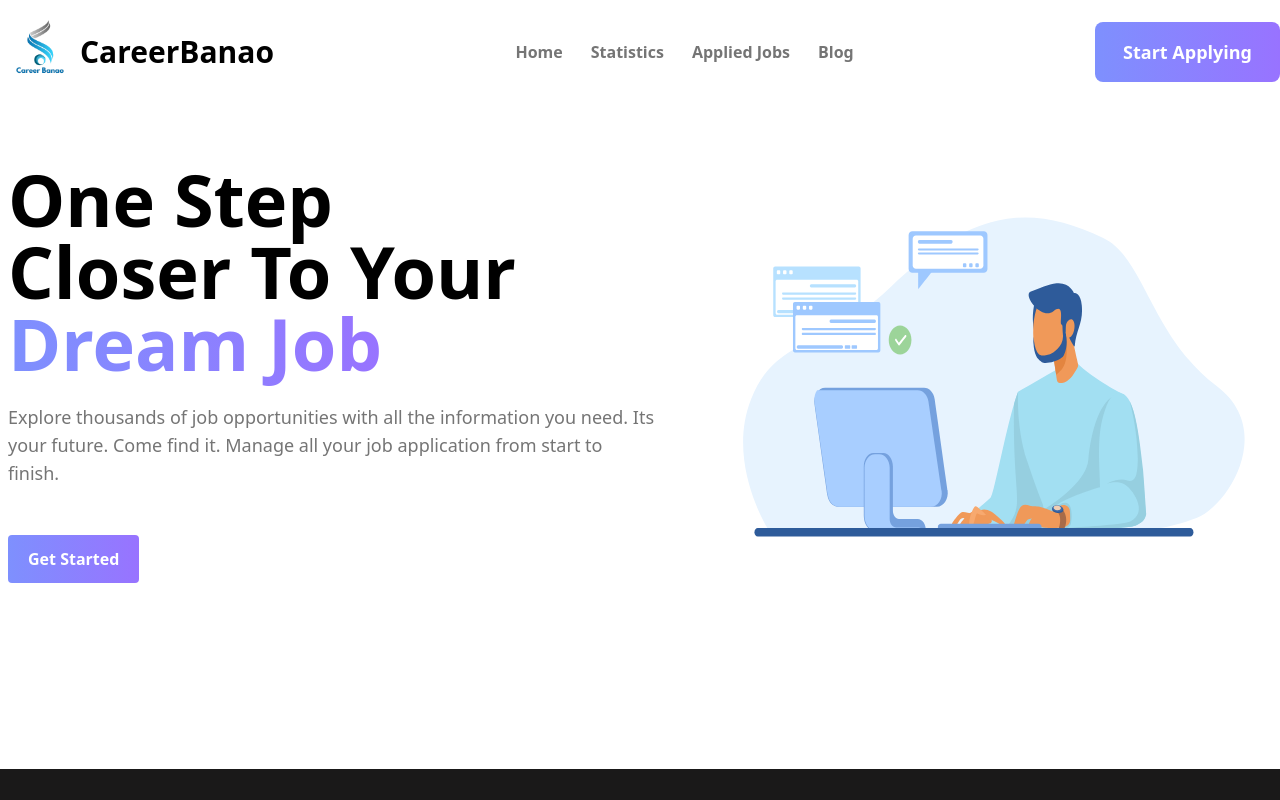
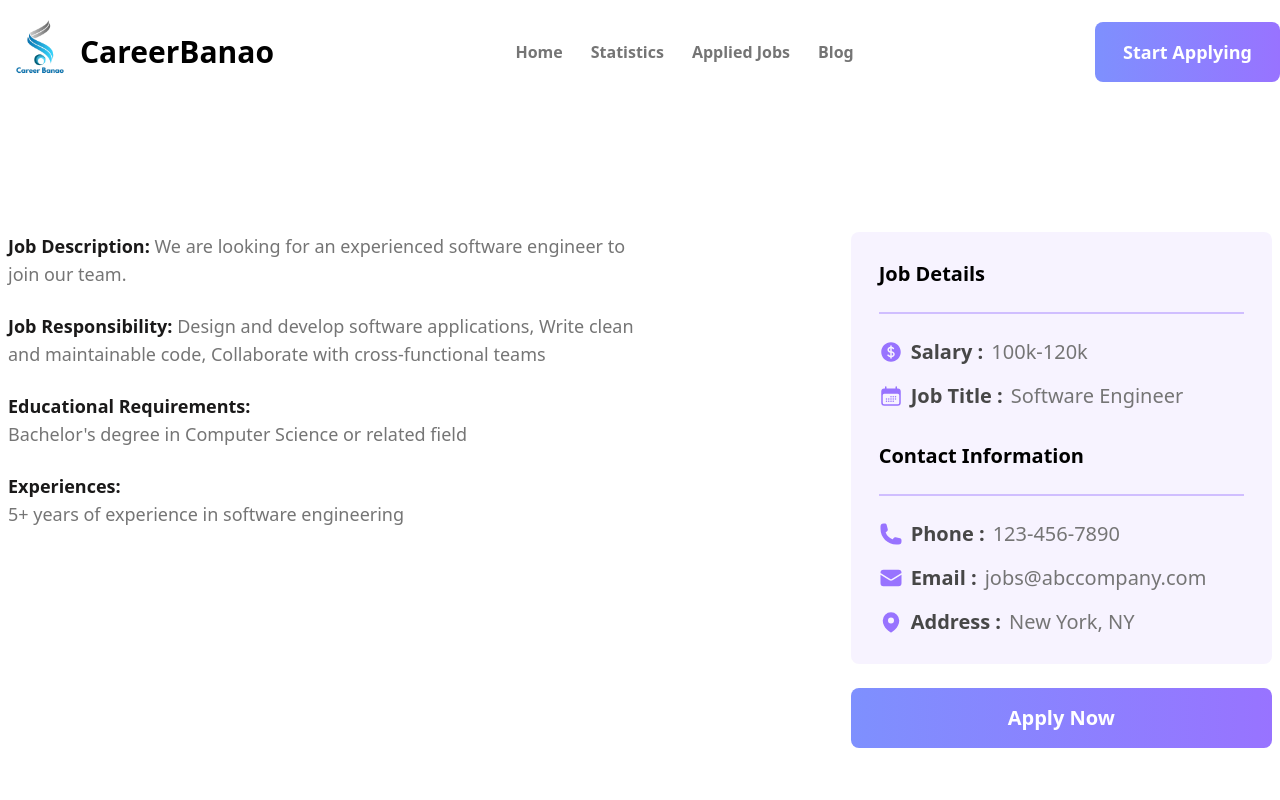
Before and after one commit to shanin18/career-hub, a React (Vite) app: page /details/1453 in a window 1280 px wide. Shown: the top 800 px of the page. Built offline with nearby package versions, Linux system fonts and the light colour scheme.

Commit message:
added details component with local storage integrations

```diff
--- a/package.json
+++ b/package.json
@@ -16,6 +16,7 @@
     "react": "^18.2.0",
     "react-dom": "^18.2.0",
     "react-router-dom": "^6.10.0",
+    "react-toastify": "^9.1.2",
     "recharts": "^2.5.0",
     "sort-by": "^1.2.0"
   },
--- a/src/App.jsx
+++ b/src/App.jsx
@@ -2,6 +2,8 @@ import { Outlet } from "react-router-dom";
 import "./App.css";
 import Header from "./components/Header";
 import Footer from "./components/Footer";
+import { ToastContainer, toast } from 'react-toastify';
+import 'react-toastify/dist/ReactToastify.css';
 
 function App() {
   return (
@@ -11,6 +13,7 @@ function App() {
         <Outlet></Outlet>
       </div>
       <Footer></Footer>
+      <ToastContainer />
     </div>
   );
 }
--- a/src/components/Details.jsx
+++ b/src/components/Details.jsx
@@ -1,24 +1,123 @@
-import { useEffect, useState } from 'react';
-import { useLoaderData, useParams } from 'react-router-dom';
+import { useEffect, useState } from "react";
+import { useLoaderData, useParams } from "react-router-dom";
+import {
+  CurrencyDollarIcon,
+  CalendarDaysIcon,
+  PhoneIcon,
+  EnvelopeIcon,
+  MapPinIcon,
+} from "@heroicons/react/24/solid";
+import { toast } from 'react-toastify';
+import 'react-toastify/dist/ReactToastify.css';
 
 const Details = () => {
-    const [details, setDetails] = useState({});
-    const id = useParams()
-    const data = useLoaderData();
+  const [details, setDetails] = useState({});
+  const {id} = useParams();
+  const data = useLoaderData();
 
-    useEffect(() =>{
-        if(data){
-            const items = data?.find( item => item.id == id.id)
-            setDetails(items)
-        }
+  const handleApplyNow = (id) =>{
+    let data = []
+    const storedData = localStorage.getItem("data");
+    let newData = []
+    if(storedData){
+      data = JSON.parse(storedData)
+    }
 
-    },[])
+    if(data){
+      if(!data.includes(id)){
+        newData = [...data, id]
+        localStorage.setItem("data", JSON.stringify(newData))
+      }
+      else{
+        toast("you've already applied for this job")
+      }
+    }
+    else{
+      localStorage.setItem("data", JSON.stringify(newData))
+    }
+  }
 
-    return (
-        <div>
+  useEffect(() => {
+    if (data) {
+      const items = data.find((item) => item.id == id);
+      setDetails(items);
+    }
+  }, []);
 
+  const {
+    description,
+    responsibility,
+    education,
+    experience,
+    salary,
+    title,
+    contact,
+    location,
+  } = details;
+
+  return (
+    <div className="md:flex justify-between mx-2">
+      <div className="md:w-3/6 flex flex-col gap-6">
+        <p className="text-[#757575] text-lg">
+          <span className="font-bold text-[#1A1919]">Job Description: </span>{" "}
+          {description}
+        </p>
+        <p className="text-[#757575] text-lg">
+          <span className="font-bold text-[#1A1919]">Job Responsibility: </span>{" "}
+          {responsibility}
+        </p>
+        <p className="text-[#757575] text-lg">
+          <span className="font-bold text-[#1A1919]">
+            Educational Requirements:
+          </span>{" "}
+          <br /> {education}
+        </p>
+        <p className="text-[#757575] text-lg">
+          <span className="font-bold text-[#1A1919]">Experiences:</span>
+          <br /> {experience}
+        </p>
+      </div>
+      <div className="md:w-3/6 lg:w-2/6 mt-8 md:mt-0">
+        <div className="bg-[#9873ff15] p-7 rounded-lg">
+          <h4 className="text-xl font-bold ">Job Details</h4>
+          <div className="border border-[#d0beff] my-6"></div>
+          <p className="text-xl text-[#757575] flex items-center gap-2">
+            <CurrencyDollarIcon className="w-6 h-6 text-[#9873FF]"></CurrencyDollarIcon>
+            <span className="font-bold text-[#474747]">Salary : </span>
+            {salary}
+          </p>
+          <p className="text-xl text-[#757575] flex items-center gap-2 mt-4">
+            <CalendarDaysIcon className="w-6 h-6 text-[#9873FF]"></CalendarDaysIcon>
+            <span className="font-bold text-[#474747]">Job Title : </span>
+            {title}
+          </p>
+
+          <div className="mt-8">
+            <h4 className="text-xl font-bold ">Contact Information</h4>
+            <div className="border border-[#d0beff] my-6"></div>
+            <p className="text-xl text-[#757575] flex items-center gap-2">
+              <PhoneIcon className="w-6 h-6 text-[#9873FF]"></PhoneIcon>
+              <span className="font-bold text-[#474747]">Phone : </span>
+              {contact?.phone}
+            </p>
+            <p className="text-xl text-[#757575] flex items-center gap-2 mt-4">
+              <EnvelopeIcon className="w-6 h-6 text-[#9873FF]"></EnvelopeIcon>
+              <span className="font-bold text-[#474747]">Email : </span>
+              {contact?.email}
+            </p>
+            <p className="text-xl text-[#757575] flex items-center gap-2 mt-4">
+              <MapPinIcon className="w-6 h-6 text-[#9873FF]"></MapPinIcon>
+              <span className="font-bold text-[#474747]">Address : </span>
+              {location}
+            </p>
+          </div>
         </div>
-    );
+        <button onClick={()=> handleApplyNow(id)} className="bg-gradient-to-r from-[#7E90FE] to-[#9873FF] font-semibold text-white py-4 text-xl w-full rounded-lg mt-6">
+          Apply Now
+        </button>
+      </div>
+    </div>
+  );
 };
 
 export default Details;
--- a/src/components/ErrorComponent.jsx
+++ b/src/components/ErrorComponent.jsx
@@ -8,7 +8,7 @@ const ErrorComponent = () => {
       <div>
         <h1 className="font-extrabold animation-text text-9xl">Oops!</h1>
         <p className="text-2xl text-center font-bold my-3">
-          {status} - {error.message}
+          {status} - {error?.message}
         </p>
         <p className="font-bold text-lg">
           The page you are looking for might have been removed <br /> had its
--- a/src/components/Header.jsx
+++ b/src/components/Header.jsx
@@ -1,7 +1,6 @@
 import React from "react";
 import logo from "../assets/logo1.png";
 import { Link, NavLink } from "react-router-dom";
-import Banner from "./Banner";
 
 const Header = () => {
   return (
@@ -55,7 +54,7 @@ const Header = () => {
         </div>
       </div>
     </nav>
-    <Banner></Banner>
+
     </div>
 
   );
--- a/src/components/Home.jsx
+++ b/src/components/Home.jsx
@@ -1,10 +1,12 @@
 import React from "react";
 import JobCategory from "./JobCategory";
 import FeaturedJobs from "./FeaturedJobs";
+import Banner from "./Banner";
 
 const Home = () => {
   return (
     <div>
+      <Banner></Banner>
       <JobCategory></JobCategory>
       <FeaturedJobs></FeaturedJobs>
     </div>
```
Also changed, not shown: 1 other file (tests, documents, lock files or other folders).
